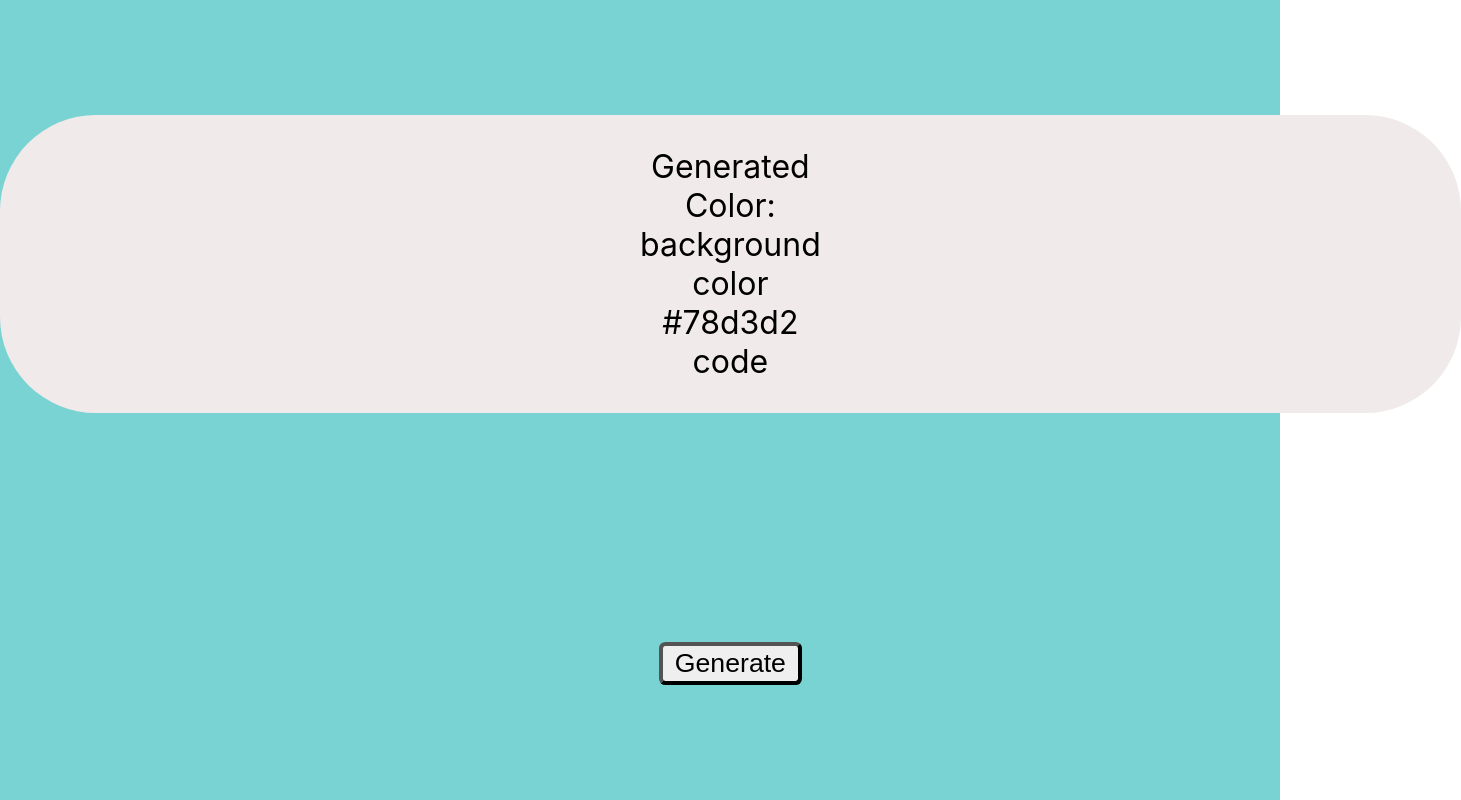
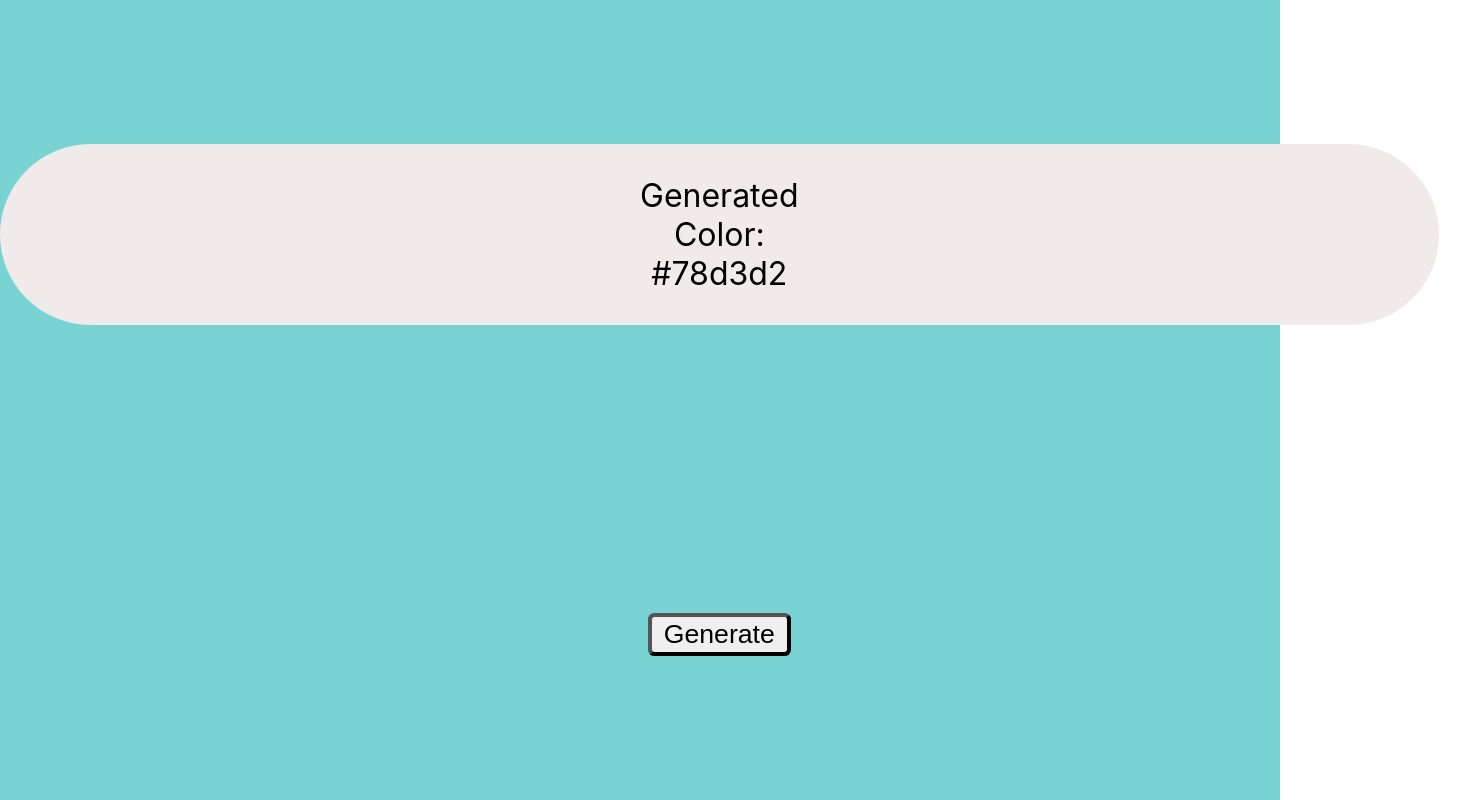
Before and after one commit to OKostadinoska/react-random-color-generator, a React (Create React App) app: page / in a window 1280 px wide. Shown: the whole page, 1461 px wide, since content can reach past the window. Built offline with nearby package versions, Linux system fonts and the light colour scheme.

Commit message:
Modified

```diff
--- a/src/Button.js
+++ b/src/Button.js
@@ -24,9 +24,7 @@ function Button() {
         }}
       >
         {/* Show state variable value on page */}
-        <div className="App-header">
-          Generated Color: background color {hex} code
-        </div>
+        <div className="App-header">Generated Color: {hex}</div>
         {/* Update state variable */}
         <button className="generateButton" onClick={randomizedHex}>
           Generate
```
